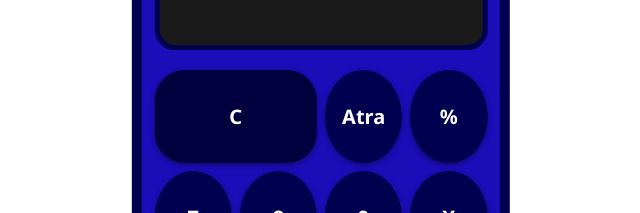
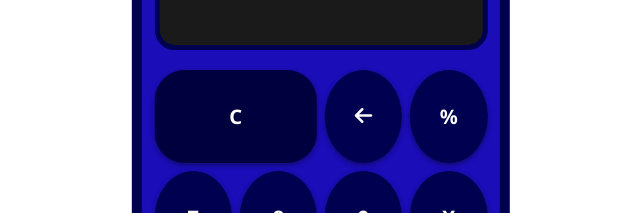
Before and after one commit to TomasCaminia/Calculator---React-JS, a React (Vite) app: page / in a window 1280 px wide. Shown: the part 140-353 px from the top of the page, without its empty margins (319-959 px from the left). Built offline with nearby package versions, Linux system fonts and the light colour scheme.

Commit message:
Css completed x2

```diff
--- a/index.html
+++ b/index.html
@@ -25,6 +25,8 @@
     <div id="root"></div>
     <script type="module" src="/src/main.jsx"></script>
 
+    <script src="https://kit.fontawesome.com/e18dd272bd.js" crossorigin="anonymous"></script>
+
   </body>
 
 
--- a/src/Components/PanelButton.jsx
+++ b/src/Components/PanelButton.jsx
@@ -5,7 +5,7 @@ export const PanelButton = () => {
         <>
             <div className='panelButton'>
                 <div className='button reset'>C</div>
-                <div className='button'>Atra</div>
+                <div className='button'><i class="fas fa-arrow-left"></i></div>
                 <div className='button'>%</div>
                 <div className='button'>7</div>
                 <div className='button'>8</div>
```
